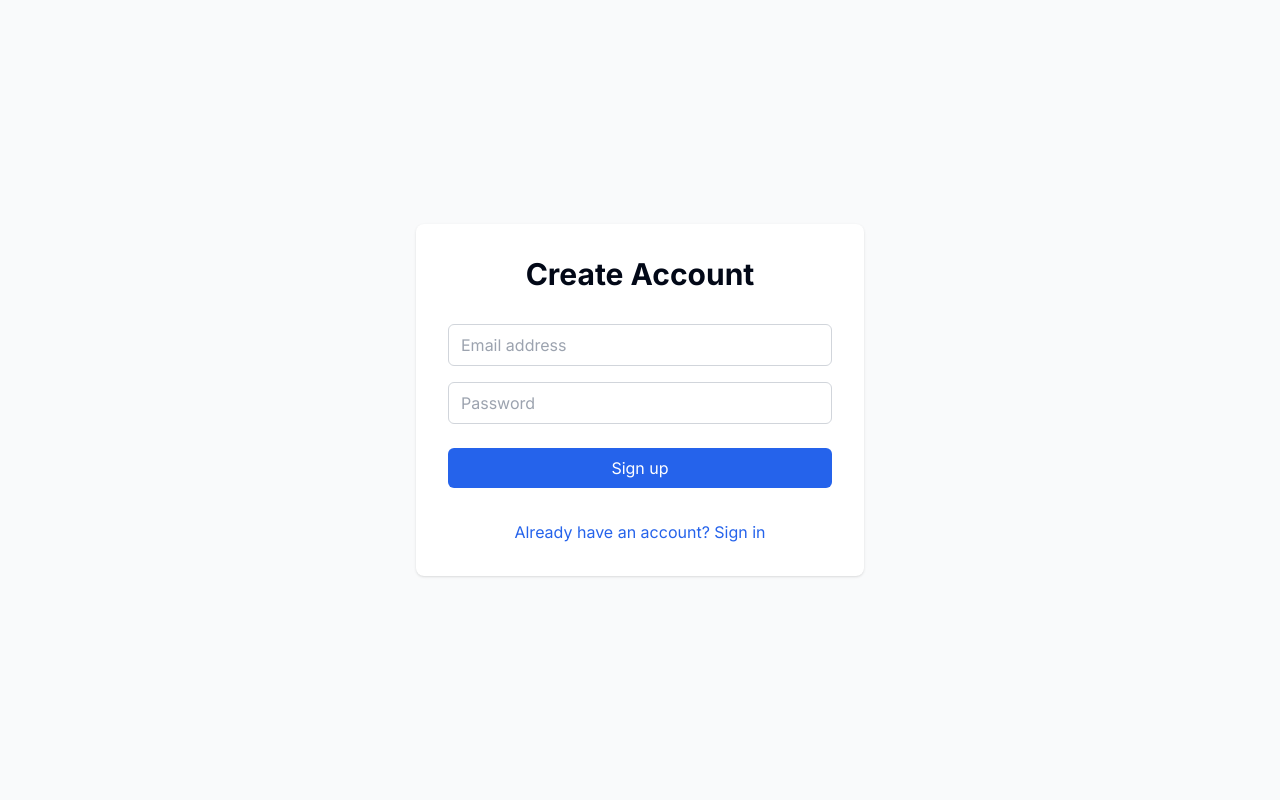
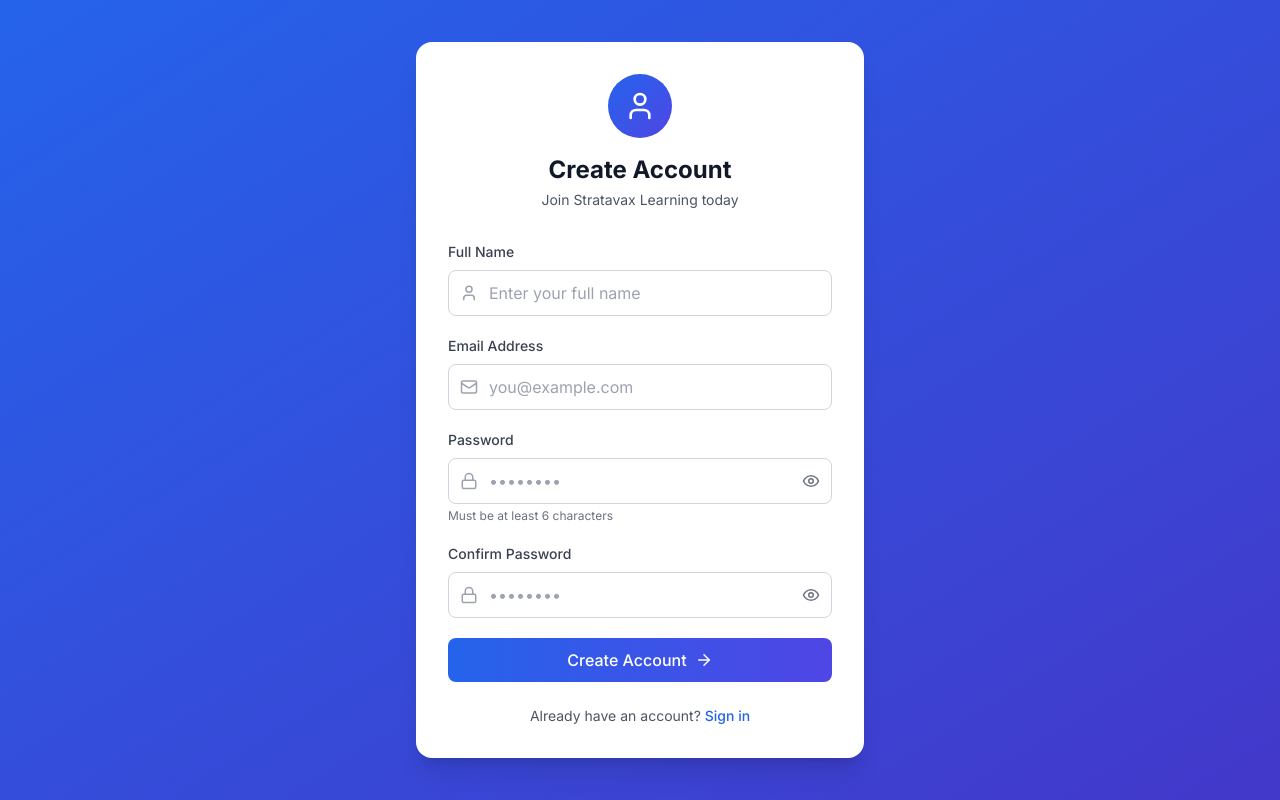
Before and after one commit to sbyiadom/Stratavax-Learning-Management-System, a Next.js app: page /register in a window 1280 px wide. Built offline with nearby package versions, Linux system fonts and the light colour scheme.

Commit message:
Update page.tsx

```diff
--- a/app/register/page.tsx
+++ b/app/register/page.tsx
@@ -4,86 +4,199 @@ import { useState } from 'react'
 import { createClient } from '@/lib/supabase'
 import { useRouter } from 'next/navigation'
 import Link from 'next/link'
+import { Eye, EyeOff, User, Mail, Lock, ArrowRight } from 'lucide-react'
 
 export default function RegisterPage() {
+  const [fullName, setFullName] = useState('')
   const [email, setEmail] = useState('')
   const [password, setPassword] = useState('')
-  const [error, setError] = useState('')
+  const [confirmPassword, setConfirmPassword] = useState('')
   const [loading, setLoading] = useState(false)
+  const [error, setError] = useState<string | null>(null)
+  const [showPassword, setShowPassword] = useState(false)
+  const [showConfirmPassword, setShowConfirmPassword] = useState(false)
+
+  const supabase = createClient()
   const router = useRouter()
-  const supabase = createClient()
 
   const handleRegister = async (e: React.FormEvent) => {
     e.preventDefault()
     setLoading(true)
-    setError('')
+    setError(null)
 
-    const { error } = await supabase.auth.signUp({
+    // Validate passwords match
+    if (password !== confirmPassword) {
+      setError('Passwords do not match')
+      setLoading(false)
+      return
+    }
+
+    // Validate password strength
+    if (password.length < 6) {
+      setError('Password must be at least 6 characters')
+      setLoading(false)
+      return
+    }
+
+    try {
+      // Sign up the user
+      const { data, error: signUpError } = await supabase.auth.signUp({
         email,
         password,
         options: {
+          data: {
+            full_name: fullName, // Store full name in user metadata
+          },
           emailRedirectTo: `${window.location.origin}/auth/callback`,
-      },
+        }
       })
 
-    if (error) {
-      setError(error.message)
+      if (signUpError) throw signUpError
+
+      if (data.user) {
+        // Show success message
+        alert('Registration successful! Please check your email to confirm your account.')
+        router.push('/login')
+      }
+    } catch (error: any) {
+      setError(error.message || 'An error occurred during registration')
+    } finally {
       setLoading(false)
-    } else {
-      router.push('/login?message=Check your email to confirm your account')
-      router.refresh()
     }
   }
 
   return (
-    <div className="min-h-screen flex items-center justify-center bg-gray-50">
-      <div className="max-w-md w-full space-y-8 p-8 bg-white rounded-lg shadow">
-        <div>
-          <h2 className="text-3xl font-bold text-center">Create Account</h2>
+    <div className="min-h-screen bg-gradient-to-br from-blue-600 to-indigo-700 flex items-center justify-center p-4">
+      <div className="bg-white rounded-2xl shadow-xl max-w-md w-full p-8">
+        {/* Header */}
+        <div className="text-center mb-8">
+          <div className="w-16 h-16 bg-gradient-to-br from-blue-600 to-indigo-600 rounded-full flex items-center justify-center mx-auto mb-4">
+            <User className="text-white" size={32} />
+          </div>
+          <h1 className="text-2xl font-bold text-gray-900">Create Account</h1>
+          <p className="text-sm text-gray-600 mt-1">Join Stratavax Learning today</p>
         </div>
 
+        {/* Error Message */}
         {error && (
-          <div className="bg-red-50 text-red-600 p-3 rounded-md text-sm">
-            {error}
+          <div className="mb-4 p-3 bg-red-50 border border-red-200 rounded-lg">
+            <p className="text-sm text-red-600">{error}</p>
           </div>
         )}
 
-        <form className="mt-8 space-y-6" onSubmit={handleRegister}>
-          <div className="space-y-4">
+        {/* Registration Form */}
+        <form onSubmit={handleRegister} className="space-y-5">
+          {/* Full Name Field */}
+          <div>
+            <label className="block text-sm font-medium text-gray-700 mb-2">
+              Full Name
+            </label>
+            <div className="relative">
+              <User className="absolute left-3 top-1/2 transform -translate-y-1/2 text-gray-400" size={18} />
+              <input
+                type="text"
+                value={fullName}
+                onChange={(e) => setFullName(e.target.value)}
+                required
+                className="w-full pl-10 pr-4 py-2.5 border border-gray-300 rounded-lg focus:outline-none focus:ring-2 focus:ring-blue-500"
+                placeholder="Enter your full name"
+              />
+            </div>
+          </div>
+
+          {/* Email Field */}
+          <div>
+            <label className="block text-sm font-medium text-gray-700 mb-2">
+              Email Address
+            </label>
+            <div className="relative">
+              <Mail className="absolute left-3 top-1/2 transform -translate-y-1/2 text-gray-400" size={18} />
               <input
                 type="email"
                 value={email}
                 onChange={(e) => setEmail(e.target.value)}
-              placeholder="Email address"
                 required
-              className="w-full px-3 py-2 border border-gray-300 rounded-md"
-              disabled={loading}
+                className="w-full pl-10 pr-4 py-2.5 border border-gray-300 rounded-lg focus:outline-none focus:ring-2 focus:ring-blue-500"
+                placeholder="you@example.com"
               />
+            </div>
+          </div>
+
+          {/* Password Field */}
+          <div>
+            <label className="block text-sm font-medium text-gray-700 mb-2">
+              Password
+            </label>
+            <div className="relative">
+              <Lock className="absolute left-3 top-1/2 transform -translate-y-1/2 text-gray-400" size={18} />
               <input
-              type="password"
+                type={showPassword ? 'text' : 'password'}
                 value={password}
                 onChange={(e) => setPassword(e.target.value)}
-              placeholder="Password"
                 required
-              className="w-full px-3 py-2 border border-gray-300 rounded-md"
-              disabled={loading}
+                className="w-full pl-10 pr-12 py-2.5 border border-gray-300 rounded-lg focus:outline-none focus:ring-2 focus:ring-blue-500"
+                placeholder="••••••••"
               />
+              <button
+                type="button"
+                onClick={() => setShowPassword(!showPassword)}
+                className="absolute right-3 top-1/2 transform -translate-y-1/2 text-gray-500 hover:text-gray-700"
+              >
+                {showPassword ? <EyeOff size={18} /> : <Eye size={18} />}
+              </button>
+            </div>
+            <p className="text-xs text-gray-500 mt-1">Must be at least 6 characters</p>
           </div>
 
+          {/* Confirm Password Field */}
+          <div>
+            <label className="block text-sm font-medium text-gray-700 mb-2">
+              Confirm Password
+            </label>
+            <div className="relative">
+              <Lock className="absolute left-3 top-1/2 transform -translate-y-1/2 text-gray-400" size={18} />
+              <input
+                type={showConfirmPassword ? 'text' : 'password'}
+                value={confirmPassword}
+                onChange={(e) => setConfirmPassword(e.target.value)}
+                required
+                className="w-full pl-10 pr-12 py-2.5 border border-gray-300 rounded-lg focus:outline-none focus:ring-2 focus:ring-blue-500"
+                placeholder="••••••••"
+              />
+              <button
+                type="button"
+                onClick={() => setShowConfirmPassword(!showConfirmPassword)}
+                className="absolute right-3 top-1/2 transform -translate-y-1/2 text-gray-500 hover:text-gray-700"
+              >
+                {showConfirmPassword ? <EyeOff size={18} /> : <Eye size={18} />}
+              </button>
+            </div>
+          </div>
+
+          {/* Submit Button */}
           <button
             type="submit"
             disabled={loading}
-            className="w-full py-2 px-4 bg-blue-600 text-white rounded-md hover:bg-blue-700 disabled:opacity-50"
+            className="w-full bg-gradient-to-r from-blue-600 to-indigo-600 text-white py-2.5 rounded-lg font-medium hover:from-blue-700 hover:to-indigo-700 transition disabled:opacity-50 flex items-center justify-center"
           >
-            {loading ? 'Creating account...' : 'Sign up'}
+            {loading ? (
+              <div className="animate-spin rounded-full h-5 w-5 border-2 border-white border-t-transparent"></div>
+            ) : (
+              <>
+                Create Account
+                <ArrowRight size={18} className="ml-2" />
+              </>
+            )}
           </button>
         </form>
 
-        <div className="text-center space-x-4">
-          <Link href="/login" className="text-blue-600 hover:underline">
-            Already have an account? Sign in
+        {/* Login Link */}
+        <p className="text-center text-sm text-gray-600 mt-6">
+          Already have an account?{' '}
+          <Link href="/login" className="text-blue-600 hover:text-blue-700 font-medium">
+            Sign in
           </Link>
-        </div>
+        </p>
       </div>
     </div>
   )
```
Lines whose indentation alone changed are shown as unchanged.
